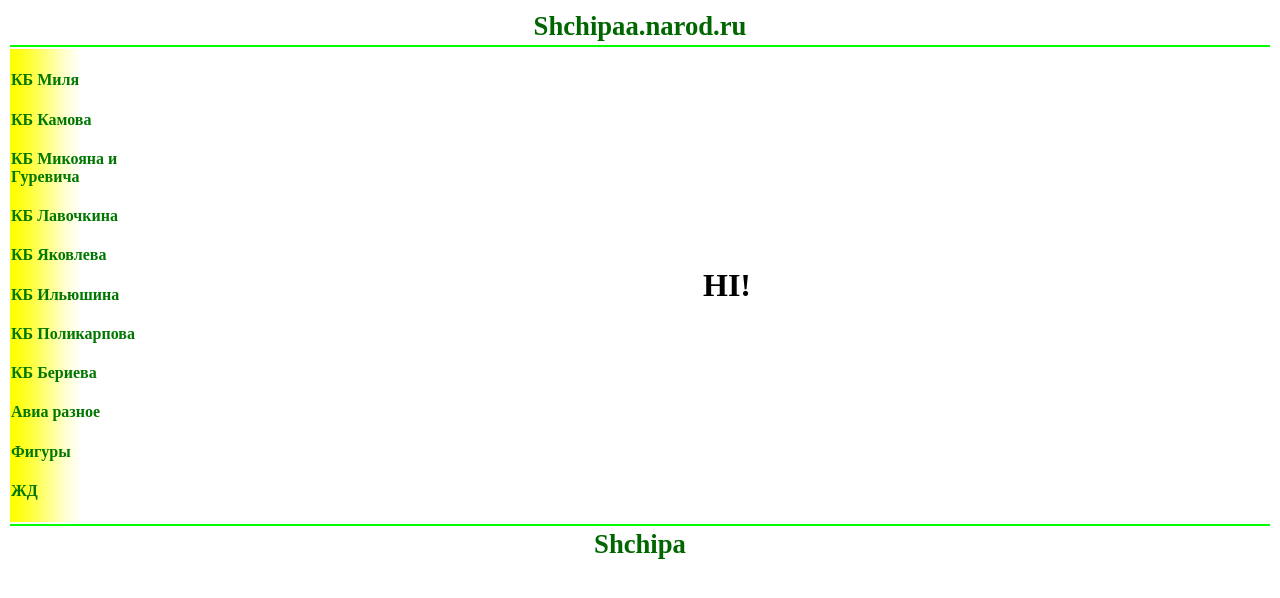
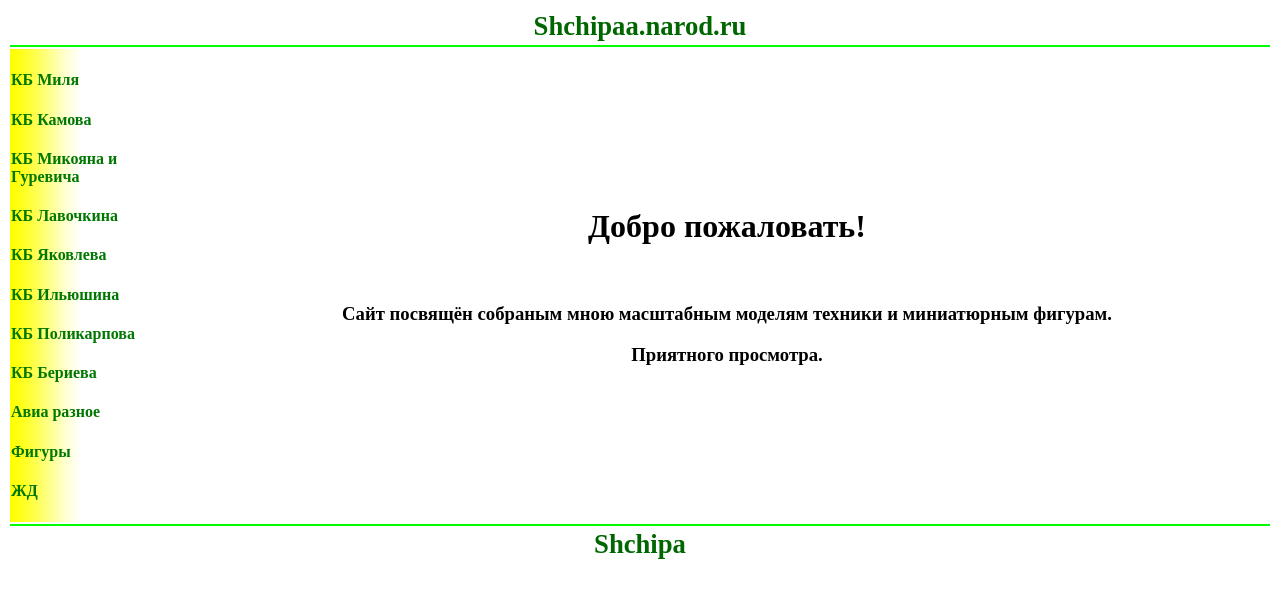
Before and after one commit to shchipa/shchipaa.narod.ru, a plain HTML site: page index.html in a window 1280 px wide. Drawn offline with Linux system fonts and the light colour scheme.

Commit message:
Update index.html

```diff
--- a/index.html
+++ b/index.html
@@ -96,7 +96,12 @@
 					</div>
 				</td>
 				<td align="center">
-					<div id="content" style="align-content: stretch"><h1>HI!</h1></div>
+					<div id="content">
+						<h1>Добро пожаловать!</h1>
+						<br/>
+						<h3>Сайт посвящён собраным мною масштабным моделям техники и миниатюрным фигурам.</h3>
+						<h3>Приятного просмотра.</h3>
+					</div>
 				</td>
 			</tr>
 		</tbody>
```
